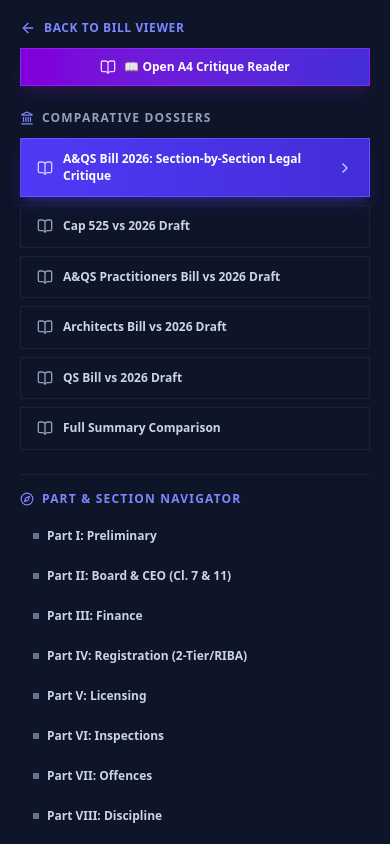
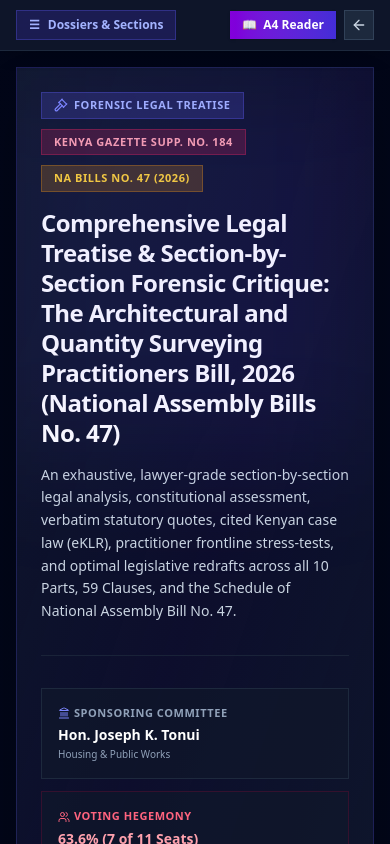
Before and after one commit to nyagonchonga/KBERC, a Next.js app: page /viewer/comparative-study in a window 390 px wide. Shown: the top 844 px of the page. Built offline with nearby package versions, Linux system fonts and the light colour scheme.

Commit message:
fix(ui): make comparative study page responsive on mobile with slide-over drawer and sticky mobile header

```diff
--- a/src/app/viewer/comparative-study/ComparativeStudyClient.tsx
+++ b/src/app/viewer/comparative-study/ComparativeStudyClient.tsx
@@ -63,6 +63,7 @@ export default function ComparativeStudyClient({ comparisons }: { comparisons: C
   const [activeStudyId, setActiveStudyId] = useState(comparisons[0]?.id || '');
   const [activeSection, setActiveSection] = useState('');
   const [isClient, setIsClient] = useState(false);
+  const [isMobileDrawerOpen, setIsMobileDrawerOpen] = useState(false);
 
   useEffect(() => {
     setIsClient(true);
@@ -110,6 +111,7 @@ export default function ComparativeStudyClient({ comparisons }: { comparisons: C
   ];
 
   const scrollToElement = (id: string) => {
+    setIsMobileDrawerOpen(false);
     const el = document.getElementById(id);
     if (el) {
       el.scrollIntoView({ behavior: 'smooth', block: 'start' });
@@ -117,10 +119,61 @@ export default function ComparativeStudyClient({ comparisons }: { comparisons: C
   };
 
   return (
-    <div className="min-h-screen bg-slate-950 text-slate-100 font-sans flex flex-col lg:flex-row antialiased selection:bg-indigo-500 selection:text-white">
+    <div className="min-h-screen bg-slate-950 text-slate-100 font-sans flex flex-col lg:flex-row antialiased selection:bg-indigo-500 selection:text-white relative">
 
-      {/* Left Sidebar Navigation (Expanded, Full Vertical Stack) */}
-      <div className="w-full lg:w-84 xl:w-96 bg-slate-900/95 backdrop-blur-md border-b lg:border-b-0 lg:border-r border-slate-800 p-5 lg:p-6 flex flex-col gap-6 flex-shrink-0 h-auto lg:h-screen lg:sticky top-0 overflow-y-auto z-20 scrollbar-thin scrollbar-thumb-slate-700">
+      {/* ─── Mobile Sticky Top Bar (Visible on < lg) ─── */}
+      <div className="lg:hidden sticky top-0 z-30 bg-slate-900/95 backdrop-blur-md border-b border-slate-800 px-4 py-2.5 flex items-center justify-between shadow-lg">
+        <button
+          onClick={() => setIsMobileDrawerOpen(true)}
+          className="flex items-center gap-2 px-3 py-1.5 bg-indigo-600/20 hover:bg-indigo-600/30 text-indigo-300 rounded-xl text-xs font-bold border border-indigo-500/30 transition-colors"
+        >
+          <span>☰</span>
+          <span>Dossiers &amp; Sections</span>
+        </button>
+
+        <div className="flex items-center gap-2">
+          <Link
+            href="/viewer/comparative-study/reader"
+            className="flex items-center gap-1.5 px-3 py-1.5 bg-gradient-to-r from-purple-700 to-indigo-700 text-white rounded-xl text-xs font-bold shadow-sm"
+          >
+            <span>📖</span>
+            <span>A4 Reader</span>
+          </Link>
+          <Link
+            href="/viewer/read"
+            className="p-1.5 bg-slate-800 text-slate-300 hover:text-white rounded-xl text-xs border border-slate-700"
+            title="Back to Bill Viewer"
+          >
+            <ArrowLeft className="w-4 h-4" />
+          </Link>
+        </div>
+      </div>
+
+      {/* ─── Mobile Backdrop Overlay ─── */}
+      {isMobileDrawerOpen && (
+        <div
+          className="fixed inset-0 bg-black/75 backdrop-blur-sm z-40 lg:hidden transition-opacity"
+          onClick={() => setIsMobileDrawerOpen(false)}
+        />
+      )}
+
+      {/* ─── Left Sidebar Navigation (Slide-Over Drawer on Mobile / Sticky Column on Desktop) ─── */}
+      <div className={`
+        fixed inset-y-0 left-0 z-50 w-[300px] sm:w-84 xl:w-96 bg-slate-900/98 backdrop-blur-md border-r border-slate-800 p-5 lg:p-6 flex flex-col gap-6 flex-shrink-0 h-screen overflow-y-auto scrollbar-thin scrollbar-thumb-slate-700 transition-transform duration-300 ease-in-out
+        lg:static lg:translate-x-0 lg:z-20
+        ${isMobileDrawerOpen ? 'translate-x-0 shadow-2xl' : '-translate-x-full lg:translate-x-0'}
+      `}>
+
+        {/* Mobile Header Inside Drawer */}
+        <div className="flex items-center justify-between lg:hidden pb-3 border-b border-slate-800">
+          <span className="text-xs font-black uppercase tracking-wider text-indigo-400">Navigation Menu</span>
+          <button
+            onClick={() => setIsMobileDrawerOpen(false)}
+            className="px-2.5 py-1 text-slate-300 hover:text-white rounded-lg bg-slate-800 text-xs font-bold border border-slate-700"
+          >
+            ✕ Close
+          </button>
+        </div>
 
         {/* Back Link & A4 Reader CTA */}
         <div className="flex flex-col gap-2">
@@ -150,6 +203,7 @@ export default function ComparativeStudyClient({ comparisons }: { comparisons: C
                 key={study.id}
                 onClick={() => {
                   setActiveStudyId(study.id);
+                  setIsMobileDrawerOpen(false);
                   window.scrollTo({ top: 0, behavior: 'smooth' });
                 }}
                 className={`text-left px-4 py-3 rounded-2xl text-xs md:text-sm font-bold transition-all flex items-center justify-between group ${
@@ -173,7 +227,7 @@ export default function ComparativeStudyClient({ comparisons }: { comparisons: C
           <div className="pt-4 border-t border-slate-800/80">
             <div className="flex items-center gap-2 text-xs font-black text-indigo-400 uppercase tracking-widest mb-3">
               <Compass className="w-3.5 h-3.5 text-indigo-400" />
-              <span>Part & Section Navigator</span>
+              <span>Part &amp; Section Navigator</span>
             </div>
             <div className="flex flex-col gap-1.5 max-h-[380px] overflow-y-auto pr-1 scrollbar-thin scrollbar-thumb-slate-800">
               {PART_SHORTCUTS.map((shortcut, idx) => (
```
